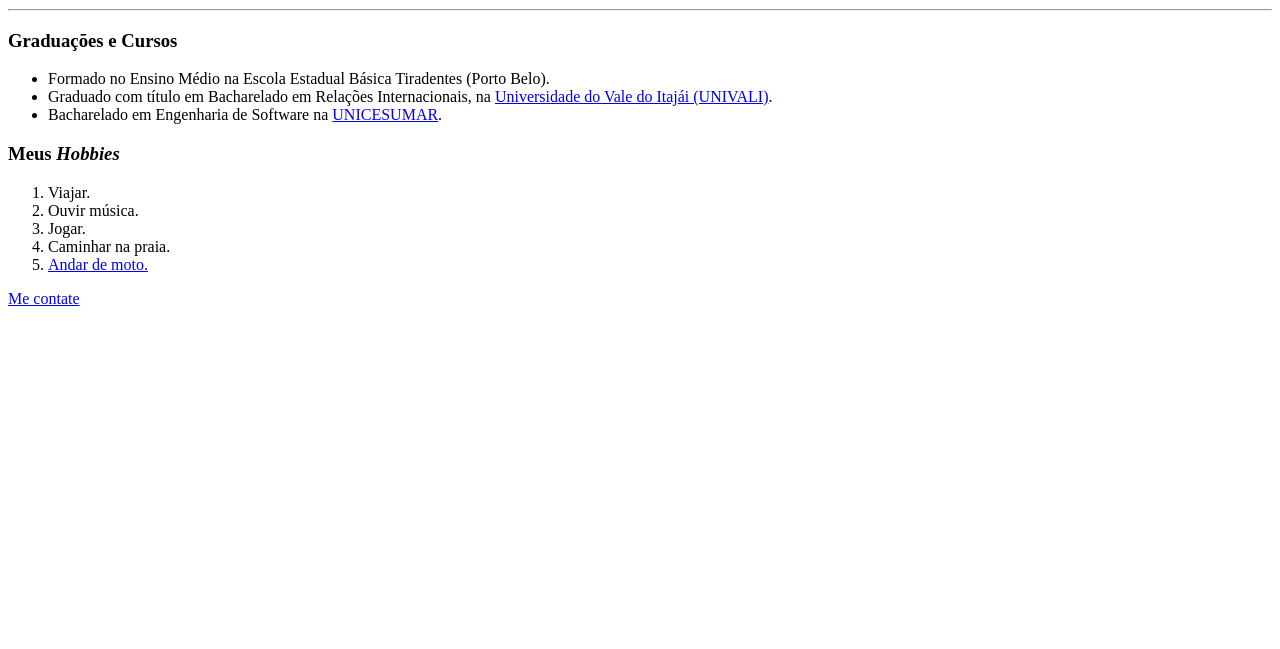
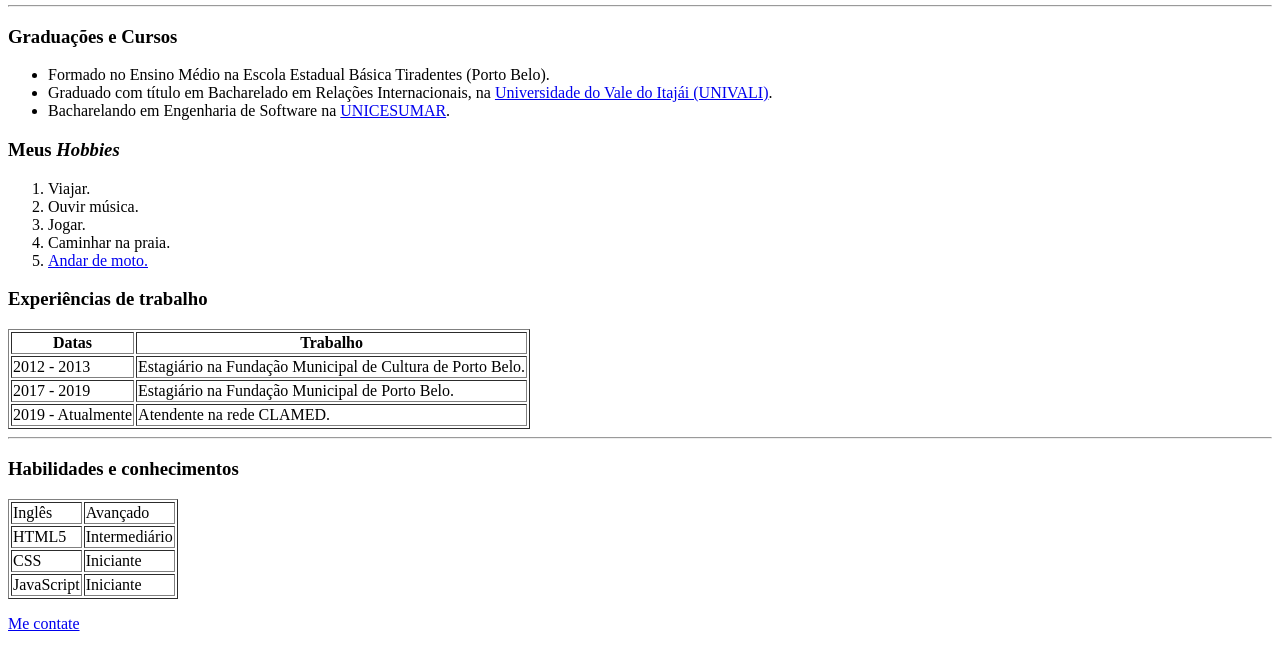
Before and after one commit to Bauditz/HTML-CSS-JAVASCRIPT, a plain HTML site: page index.html in a window 1280 px wide. Shown: the part 165-814 px from the top of the page. Drawn offline with Linux system fonts and the light colour scheme.

Commit message:
Update index.html

```diff
--- a/index.html
+++ b/index.html
@@ -8,17 +8,24 @@
 </head>
 
 <body>
-    <img src="" alt="Foto de Lucas.">
-    <h1>Lucas Gabriel Fregulia Bautitz</h1>
+    <table>
+
+<tr>
+    <td><img src="C:\Users\luc_g\Documents\Códigos\JavaScript\Desenvolvimento WEB\1622415594170 d.png" alt="Foto de Lucas."></td>
+    <td><h1>Lucas Gabriel Fregulia Bautitz</h1>
         <p><em>Graduado em <strong>Relações Internacionais</strong> e estudante de <strong>Engenharia de Software</strong>.</em></p>
-        <p>Atualmente sou estudante de Eng. de Software. Faço cursos sempre que possível para me desenvolver na área WEB.</p>
+        <p>Atualmente sou estudante de Eng. de Software. Faço cursos sempre que possível para me desenvolver na área WEB.</p></td>
+</tr>
+
+    </table>
+
         <hr>
             <h3><strong>Graduações e Cursos</strong></h3>
 
              <ul>
                 <li>Formado no Ensino Médio na Escola Estadual Básica Tiradentes (Porto Belo).</li>
                 <li>Graduado com título em Bacharelado em Relações Internacionais, na <a href="https://www.univali.br/">Universidade do Vale do Itajái (UNIVALI)</a>.</li>
-                <li>Bacharelado em Engenharia de Software na <a href="https://www.unicesumar.edu.br/home/">UNICESUMAR</a>.</li>
+                <li>Bacharelando em Engenharia de Software na <a href="https://www.unicesumar.edu.br/home/">UNICESUMAR</a>.</li>
             </ul>
 
         <h3>Meus <em>Hobbies</em></h3>
@@ -31,6 +38,71 @@
 <li><a href="https://scontent.fnvt7-1.fna.fbcdn.net/v/t31.18172-8/18920990_1647227111987992_6001510523571331942_o.jpg?_nc_cat=105&ccb=1-5&_nc_sid=174925&_nc_eui2=AeHkt9Rozcfnl-999FX3GQpZ1qKkAi5EZajWoqQCLkRlqHiisN57iYI7hyNSuBtkTOf5p6CDGid8mc0YrH8FRsaf&_nc_ohc=2OxcwEt6T2QAX8XZG-Z&tn=4KXv8oUk4iHMJKi-&_nc_ht=scontent.fnvt7-1.fna&oh=53682a1a90ad4621e92e4a501641b31b&oe=617421C0">Andar de moto.</a></li>
     </ol>
 
+        <h3>Experiências de trabalho</h3>
+
+        <table border="1">
+
+<thead>
+
+<th>Datas</th>
+<th>Trabalho</th>
+
+</thead>
+
+                <tbody>
+                    <tr>
+                        <td>2012 - 2013</td>
+                        <td>Estagiário na Fundação Municipal de Cultura de Porto Belo.</td>
+                    </tr>
+
+                    <tr>
+                        <td>2017 - 2019</td>
+                        <td>Estagiário na Fundação Municipal de Porto Belo.</td>
+                    </tr>
+
+                    <tr>
+                        <td>2019 - Atualmente</td>
+                        <td>Atendente na rede CLAMED.</td>
+                    </tr>
+                </tbody>
+
+        </table>
+
+            <hr>
+
+            <h3>Habilidades e conhecimentos</h3>
+
+<table border="1">
+
+    <thead>
+
+            </thead>
+
+<tbody>
+    <tr>
+        <td>Inglês</td>
+        <td>Avançado</td>
+    </tr>
+
+    <tr>
+        <td>HTML5</td>
+        <td>Intermediário</td>
+    </tr>
+
+    <tr>
+        <td>CSS</td>
+        <td>Iniciante</td>
+    </tr>
+
+    <tr>
+        <td>JavaScript</td>
+        <td>Iniciante</td>
+    </tr>
+
+</tbody>
+</table>
+
             <p><a href="contatos.html">Me contate</a></p>
+
     </body>
 </html>
```
Lines whose indentation alone changed are shown as unchanged.
